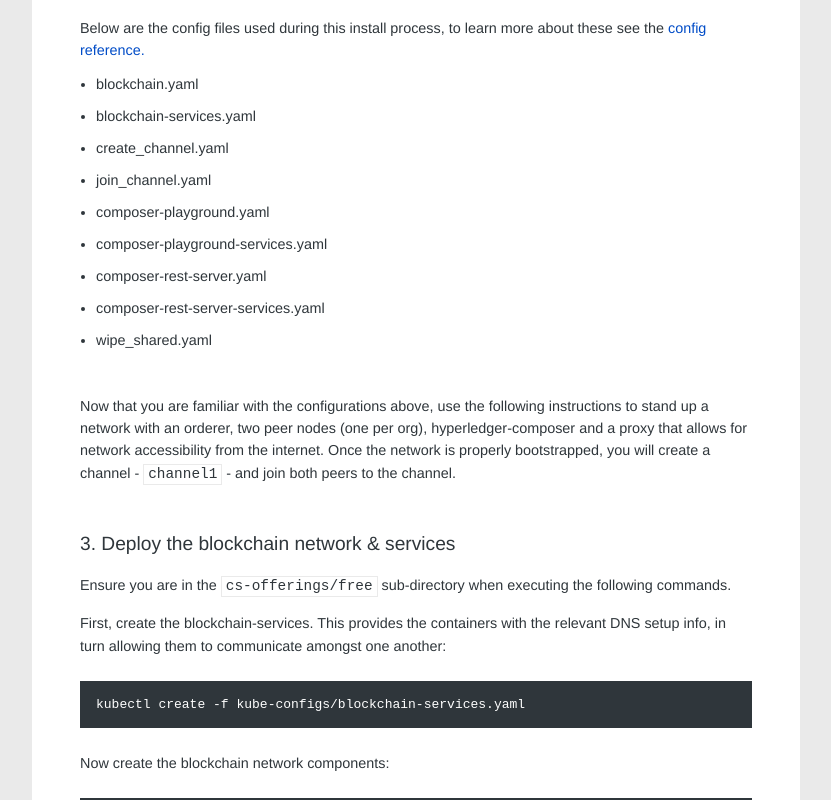
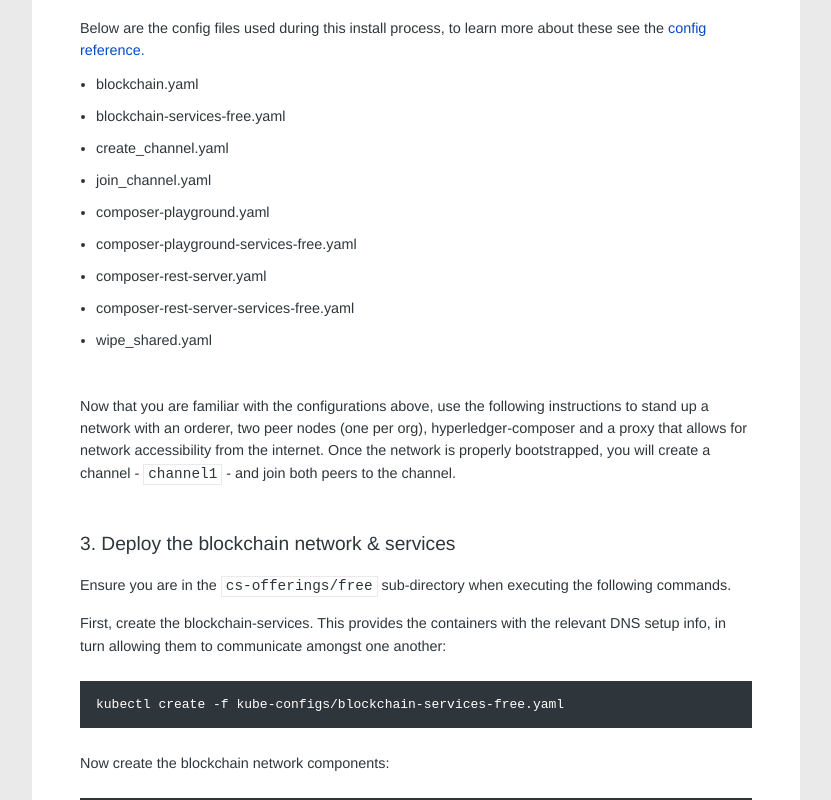
Before and after one commit to IBM-Blockchain-Archive/ibm-blockchain.github.io, a Jekyll site: the page built from _pages/05_Script Reference Docs.md, in a window 1280 px wide and 1400 px high, scrolled down 1133 px. Shown: the part 152-952 px from the top of the window, without its empty margins (258-1089 px from the left). Built offline with Jekyll 4.4.1, drawn with Linux system fonts in a browser that asks for light colours; some web fonts are replaced; some of the changed text lies outside the part shown.

Commit message:
changing file names

````diff
--- a/_pages/05_Script Reference Docs.md
+++ b/_pages/05_Script Reference Docs.md
@@ -35,13 +35,13 @@
 Below are the config files used during this install process, to learn more about these see the [config reference.](/configreference)
 
 * blockchain.yaml
-* blockchain-services.yaml
+* blockchain-services-free.yaml
 * create_channel.yaml
 * join_channel.yaml
 * composer-playground.yaml
-* composer-playground-services.yaml
+* composer-playground-services-free.yaml
 * composer-rest-server.yaml
-* composer-rest-server-services.yaml
+* composer-rest-server-services-free.yaml
 * wipe_shared.yaml
 
 Now that you are familiar with the configurations above, use the following instructions to stand up a network with an orderer, two peer nodes (one per org), hyperledger-composer and a proxy that allows for network accessibility from the internet.  Once the network is properly bootstrapped, you will create a channel - ``channel1`` - and join both peers to the channel.
@@ -53,7 +53,7 @@
 First, create the blockchain-services.  This provides the containers with the relevant DNS setup info, in turn allowing them to communicate amongst one another:
 
 ```bash
-kubectl create -f kube-configs/blockchain-services.yaml
+kubectl create -f kube-configs/blockchain-services-free.yaml
 ```
 
 Now create the blockchain network components:
@@ -186,9 +186,9 @@
 Below are the config files used during this install process, to learn more about these see the [config reference.](/configreference)
 
 * composer-playground.yaml
-* composer-playground-services.yaml
+* composer-playground-services-free.yaml
 * composer-rest-server.yaml
-* composer-rest-server-services.yaml
+* composer-rest-server-services-free.yaml
 
 Now that you are familiar with the configurations above, use the following instructions to stand up a Hyperledger Composer playground and REST server.
 
@@ -198,7 +198,7 @@
 
 First, create the Composer playground services. This provides the containers with the relevant DNS setup info, in turn allowing them to communicate amongst one another:
 ```bash
-kubectl create -f kube-configs/composer-playground-services.yaml
+kubectl create -f kube-configs/composer-playground-services-free.yaml
 ```
 
 ### 9. Create Hyperledger Composer playground
@@ -236,7 +236,7 @@
 
 Create the Composer REST server services:
 ```bash
-kubectl create -f kube-configs/composer-rest-server-services.yaml
+kubectl create -f kube-configs/composer-rest-server-services-free.yaml
 ```
 
 Create the Composer REST server:
````
